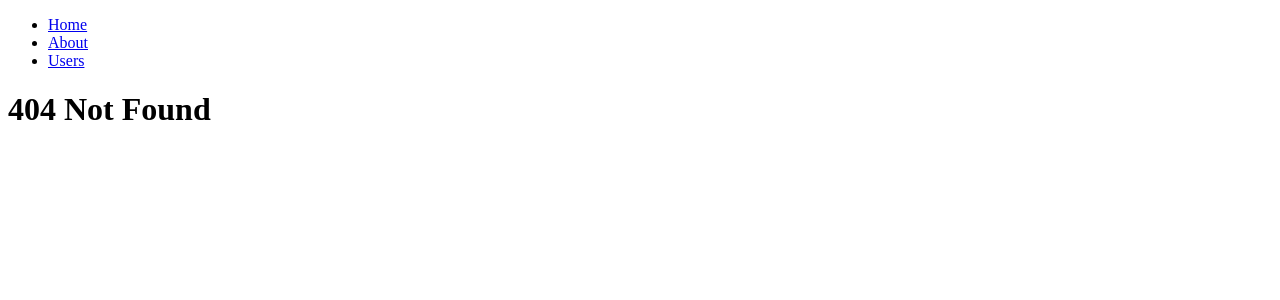
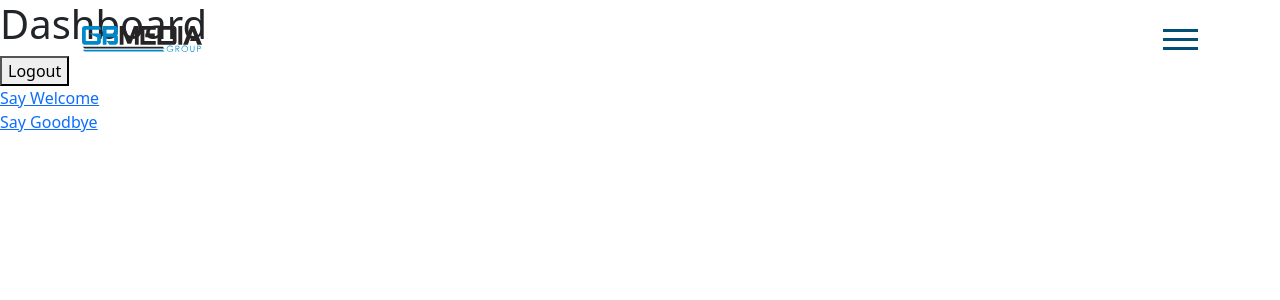
Before and after one commit to johanmeci/p-gbmedia, a React (Create React App) app: page /dashboard in a window 1280 px wide. Before the commit this address had no page. Shown: the top 300 px of the page. Built offline with nearby package versions, Linux system fonts and the light colour scheme.

Commit message:
Changes files and header

```diff
--- a/package.json
+++ b/package.json
@@ -6,7 +6,9 @@
     "@testing-library/jest-dom": "^5.16.1",
     "@testing-library/react": "^12.1.2",
     "@testing-library/user-event": "^13.5.0",
+    "bootstrap": "^5.1.3",
     "react": "^17.0.2",
+    "react-bootstrap": "^2.1.0",
     "react-dom": "^17.0.2",
     "react-router-dom": "^6.2.1",
     "react-scripts": "5.0.0",
--- a/public/index.html
+++ b/public/index.html
@@ -5,39 +5,13 @@
     <link rel="icon" href="%PUBLIC_URL%/favicon.ico" />
     <meta name="viewport" content="width=device-width, initial-scale=1" />
     <meta name="theme-color" content="#000000" />
-    <meta
-      name="description"
-      content="Web site created using create-react-app"
-    />
+    <meta name="description" content="Web site created using create-react-app" />
     <link rel="apple-touch-icon" href="%PUBLIC_URL%/logo192.png" />
-    <!--
-      manifest.json provides metadata used when your web app is installed on a
-      user's mobile device or desktop. See https://developers.google.com/web/fundamentals/web-app-manifest/
-    -->
     <link rel="manifest" href="%PUBLIC_URL%/manifest.json" />
-    <!--
-      Notice the use of %PUBLIC_URL% in the tags above.
-      It will be replaced with the URL of the `public` folder during the build.
-      Only files inside the `public` folder can be referenced from the HTML.
-
-      Unlike "/favicon.ico" or "favicon.ico", "%PUBLIC_URL%/favicon.ico" will
-      work correctly both with client-side routing and a non-root public URL.
-      Learn how to configure a non-root public URL by running `npm run build`.
-    -->
-    <title>React App</title>
+    <title>GB Media Group | Servicios de Desarrollo Web y Audiovisuales</title>
   </head>
   <body>
     <noscript>You need to enable JavaScript to run this app.</noscript>
     <div id="root"></div>
-    <!--
-      This HTML file is a template.
-      If you open it directly in the browser, you will see an empty page.
-
-      You can add webfonts, meta tags, or analytics to this file.
-      The build step will place the bundled scripts into the <body> tag.
-
-      To begin the development, run `npm start` or `yarn start`.
-      To create a production bundle, use `npm run build` or `yarn build`.
-    -->
   </body>
 </html>
--- a/src/App.js
+++ b/src/App.js
@@ -1,12 +1,16 @@
-import { BrowserRouter, Routes, Route } from "react-router-dom";
+import { BrowserRouter, Routes, Route, Navigate } from "react-router-dom";
 
 import HomePage from "./pages/HomePage";
+import ServicesPage from "./pages/ServicesPage";
 import AboutPage from "./pages/AboutPage";
-import UsersPage from "./pages/UsersPage";
+import ContactPage from "./pages/ContactPage";
+import NotFoundPage from "./pages/NotFoundPage";
 import UserPage from "./pages/UserPage";
-import NotFoundPage from "./pages/NotFoundPage";
 
 import Navbar from "./components/Navbar";
+import Dashboard from "./pages/Dashboard";
+
+import 'bootstrap/dist/css/bootstrap.min.css';
 
 export default function App() {
   return(
@@ -15,10 +19,21 @@ export default function App() {
       <Navbar/>
       <Routes>
         <Route path="/" element={<HomePage/>}/>
+        <Route path="/services" element={<ServicesPage/>}/>
         <Route path="/about" element={<AboutPage/>}/>
-        <Route path="/users" element={<UsersPage/>}/>
+        <Route path="/contact" element={<ContactPage/>}/>
+
         {/* Parametros */}
         <Route path="/users/:id" element={<UserPage/>}/>
+        <Route path="/users/new" element={<p>New user form</p>}/>
+
+        {/* Navigate */}
+        <Route path="/usuarios" element={<Navigate to='/users'/>}/>
+        <Route path="/dashboard/*" element={<Dashboard/>}>
+          <Route path="welcome" element={<p>Welcome!!</p>} />
+          <Route path="goodbye" element={<p>God bye!!</p>} />
+        </Route>
+
         <Route path="*" element={<NotFoundPage/>}/>
       </Routes>
 
--- a/src/components/Navbar.js
+++ b/src/components/Navbar.js
@@ -1,9 +1,47 @@
+import { Accordion, Container, useAccordionButton } from "react-bootstrap";
 import { NavLink } from "react-router-dom";
 
 import './navbar.css';
 
+function CustomToggle({ eventKey }) {
+  const decoratedOnClick = useAccordionButton(eventKey);
+
+  return (<div onClick={decoratedOnClick} className="line"></div>);
+}
+
 export default function Navbar() {
   return (
+    <header className="header fixed-top">
+      <Container>
+        <NavLink to="/">
+          <img className="logoPrincipal" src="/images/logoGB.svg" alt="logo gb media group"/>
+        </NavLink>
+
+          <Accordion className="contenedorBoton">
+            <CustomToggle eventKey="0"></CustomToggle>
+            <Accordion.Collapse className="menuPrincipal" id="menuPrincipal" eventKey="0">
+              <ul className="ulMenu">
+                  <li className="">
+                    <NavLink to="/">Inicio</NavLink>
+                  </li>
+                  <li className="active">
+                    <NavLink to="/services">Servicios</NavLink>
+                  </li>
+                  <li className="">
+                    <NavLink to="/about">Nosotros</NavLink></li>
+                  <li className="">
+                    <NavLink to="/contact">Contacto</NavLink>
+                  </li>
+              </ul>
+            </Accordion.Collapse>
+          </Accordion>
+
+      </Container>
+    </header>
+  )
+}
+
+/*
 <div>
     <ul>
       <li>
@@ -17,5 +55,4 @@ export default function Navbar() {
       </li>
     </ul>
 </div>
-    )
-}
+*/
--- a/src/components/navbar.css
+++ b/src/components/navbar.css
@@ -1,4 +1,127 @@
-.active {
-    color: red;
-    font-weight: bold;
+.header {
+    z-index: 90;
+    background-color: transparent;
+    padding: 1.6rem 1rem;
+    transition: all .5s ease;
+    max-width: 1600px;
+    margin-left: auto;
+    margin-right: auto;
+    box-shadow: none;
 }
+
+.header .logoPrincipal {
+    width: 120px;
+    height: auto;
+}
+
+.header.headerFijo {
+    background-color: #FFFFFF;
+    box-shadow: 0 8px 24px rgba(0, 0, 0, 0.13)
+}
+
+.header .container {
+    display: flex;
+    flex-wrap: wrap;
+    align-items: center;
+}
+
+.header .container .contenedorBoton {
+    cursor: pointer;
+    width: auto;
+    margin-left: auto;
+    z-index: 1;
+    transition: .5s all ease-out;
+}
+
+.header .container .contenedorBoton .line,
+.header .container .contenedorBoton .line:after,
+.header .container .contenedorBoton .line:before {
+    position: absolute;
+    left: 0;
+    right: 0;
+    width: 35px;
+    height: 3px;
+    background-color: #005076;
+    transition: all .25s ease-out;
+}
+
+.header .container .contenedorBoton .line {
+    position: relative;
+}
+
+.header .container .contenedorBoton .line:before {
+    content: '';
+    top: -9px;
+}
+
+.header .container .contenedorBoton .line:after {
+    content: '';
+    bottom: -9px;
+}
+
+.header .container .menuPrincipal {
+    width: 100%;
+    transition: all 0.5s ease-in-out;
+    position: absolute;
+    left: 0;
+    top: 4rem;
+}
+
+.header .container .menuPrincipal .ulMenu {
+    list-style: none;
+    padding: .5rem .5rem 0 .5rem;
+    margin-bottom: 0;
+    background-color: white;
+}
+
+.header .container .menuPrincipal .ulMenu li {
+    padding: .5rem 0;
+    font-size: 1.4rem;
+    font-weight: 300;
+    transition: all 0.5s ease-in-out;
+    position: relative;
+    overflow: hidden;
+}
+
+.header .container .menuPrincipal .ulMenu li a {
+    position: relative;
+    z-index: 1;
+    display: block;
+    text-align: left;
+    text-decoration: none;
+    font-variant: small-caps;
+    color: #005076;
+    transition: all 0.5s ease-in-out;
+}
+
+.header .container .menuPrincipal .ulMenu li:hover a {
+    color: #005076;
+}
+
+.header .container .menuPrincipal .ulMenu li.containerSubMenu {
+    display: flex;
+    flex-wrap: wrap;
+    justify-content: space-between;
+}
+
+.header .container .menuPrincipal .ulMenu li.containerSubMenu a:last-of-type {
+    border: 1px solid #D5D5D5;
+    padding: 0 .7rem;
+}
+
+.header .container .menuPrincipal .ulMenu li.containerSubMenu a:last-of-type img {
+    width: 15px;
+}
+
+.header .container .menuPrincipal .ulMenu li.containerSubMenu .subMenu1 {
+    padding-top: .5rem;
+    flex: 0 0 100%;
+}
+
+.header .container .menuPrincipal .ulMenu li.containerSubMenu .subMenu1 li {
+    border-top: 1px solid #D5D5D5;
+}
+
+.header .container .menuPrincipal .ulMenu li.containerSubMenu .subMenu1 li a {
+    border: none;
+}
--- a/src/pages/AboutPage.js
+++ b/src/pages/AboutPage.js
@@ -1,5 +1,5 @@
 export default function AboutPage() {
     return (
-        <h1>About</h1>
+        <h1>About us</h1>
     )
 }
--- /dev/null
+++ b/src/pages/ContactPage.js
@@ -0,0 +1,5 @@
+export default function ContactPage() {
+    return (
+        <h1>Contact</h1>
+    )
+}
--- /dev/null
+++ b/src/pages/Dashboard.js
@@ -0,0 +1,25 @@
+import { useNavigate, Link, Outlet } from "react-router-dom";
+
+export default function Dashboard() {
+
+    const navigate = useNavigate();
+
+    const handleClick = () => {
+        navigate('/');
+    }
+
+    return (
+        <div>
+            <h1>Dashboard</h1>
+            <button onClick={handleClick}>Logout</button>
+
+            <br />
+
+            <Link to="welcome">Say Welcome</Link>
+            <br />
+            <Link to="goodbye">Say Goodbye</Link>
+
+            <Outlet/>
+        </div>
+    )
+}
--- a/src/pages/HomePage.js
+++ b/src/pages/HomePage.js
@@ -1,13 +1,7 @@
-import { Link } from "react-router-dom";
-
-const userId = 10;
-
 export default function HomePage() {
     return (
         <div>
-            <h1>Application</h1>
-            <Link to={`/users/${userId}`}>Usuarios Link</Link>
-            {/* <Link to="/users">Usuarios Link</Link> */}
+            <h1>Home</h1>
         </div>
     )
 }
--- /dev/null
+++ b/src/pages/ServicesPage.js
@@ -0,0 +1,5 @@
+export default function Servicios() {
+    return (
+        <h1>Servicios</h1>
+    )
+}
--- a/src/pages/UsersPage.js
+++ /dev/null
@@ -1,5 +0,0 @@
-export default function UsersPage() {
-    return (
-        <h1>Users</h1>
-    )
-}
```
Also changed, not shown: public/images/logoGB.svg (added), 1 other file (tests, documents, lock files or other folders). Lines whose indentation alone changed are shown as unchanged.
